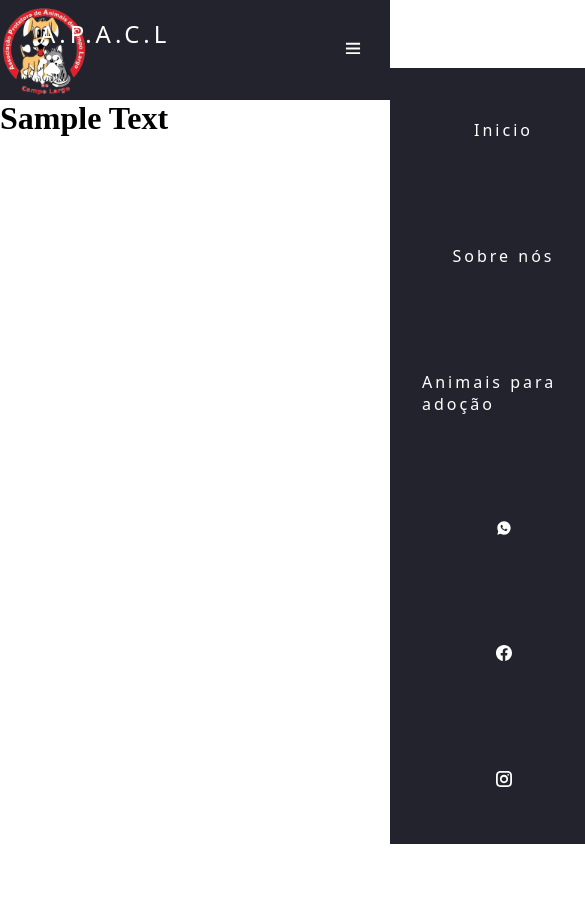
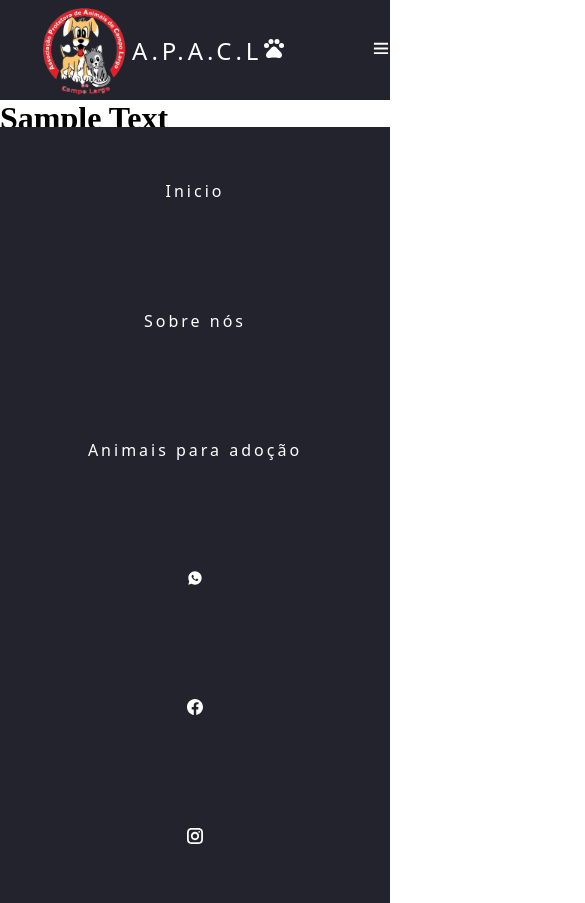
Before and after one commit to Felpasw/Project-a.p.a.c.l, a React (Create React App) app: page / in a window 390 px wide. Shown: the whole page, 585 px wide, since content can reach past the window. Before the commit the page ends 844 px from the top, so only its background shows below. Built offline with nearby package versions, Linux system fonts and the light colour scheme.

Commit message:
adjusting responsiveness on navbar

```diff
--- a/src/presentation/components/Navbar/index.tsx
+++ b/src/presentation/components/Navbar/index.tsx
@@ -6,8 +6,9 @@ import { BsFacebook } from 'react-icons/bs';
 import { GrInstagram } from 'react-icons/gr';
 import { MdOutlinePets } from 'react-icons/md';
 import { TfiMenu } from 'react-icons/tfi'
+import { AiOutlineClose } from 'react-icons/ai'
 import apaclLogoImage from '../../assets/APACL.png';
-
+import { AnimatePresence, motion } from 'framer-motion';
 
 
 const Nav = styled.nav`
@@ -32,6 +33,10 @@ const Li = styled.li`
 const Img = styled.img`
   height: 90px;
   width: auto;
+
+  @media (max-width: 999px) {
+    margin-left: 10%;
+  }
 `;
 
 const Logo = styled.div`
@@ -41,13 +46,13 @@ const Logo = styled.div`
   color: #ffff;
   padding-right: 6ch;
   position: relative;
-  right: 50px;
+  right: auto;
 
 `;
 
-const MobileMenu = styled.div`
+const MobileMenu = styled.b`
   cursor: pointer;
-  opacity: 0;
+  display: none;
   color: #fff;
 
   @media (max-width: 999px) {
@@ -64,46 +69,40 @@ const NavItems = styled.a`
     opacity: 0.7;
   }
   @media (max-width: 999px) {
-    margin left: 0;
+
   }
-`;
-
-const MobileItems = styled.div`
-  width: 32px;
-  height: 2px;
-  background: #fff;
-  margin: 8px;
 `;
 
 const Navlist = styled.ul`
   list-style: none;
   display: flex;
-  @media (max-width: 999px) {
+`;
+
+const NavlistMobile = styled.ul`
+      display: flex;
+      list-style: none;
       position: absolute;
-      top: 8vh;
-      right: 0;
-      width: 50vw;
+      top: 15vh;
+      right: 0px;
+      width: 50vh;
       height: 92vh;
       background-color: #23232e ;
       flex-direction: column;
       align-items: center;
       justify-content: space-around;
-      transform: translate(100%);
-    }
-`;
+      float: right;
+`
+
+
 
 export default function Navbar() {
-  const [isVisable, setIsVisable] = useState(false);
+  const [isVisible, setIsVisible] = useState(true);
+
 
 
   const changeMobileMenuVisibility = (): void => {
-    if (isVisable) {
-      setIsVisable(false)
-      console.log(isVisable)
-    } else {
-      setIsVisable(true)
-      console.log(isVisable)
-    }
+    setIsVisible(!isVisible);
+    console.log(isVisible)
   }
 
 
@@ -115,27 +114,34 @@ export default function Navbar() {
       <header>
         <Nav>
           <Img src={apaclLogoImage} />
-          <Logo>A.P.A.C.L <MdOutlinePets /></Logo>
-          <MobileMenu onClick={changeMobileMenuVisibility}> <TfiMenu style={{ width: "100px" }} />
-            {isVisable &&
+          <Logo> A.P.A.C.L<MdOutlinePets /></Logo>
+          <AnimatePresence>
+            {window.innerWidth < 999 && isVisible && (
+              <><motion.div
+                key="modal"
+                initial={{ opacity: 0 }}
+                animate={{ opacity: 1 }}
+                exit={{ opacity: 0 }} /><NavlistMobile>
+                  <Li><NavItems href="/"> Inicio </NavItems></Li>
+                  <Li><NavItems href="/AboutUs">Sobre nós</NavItems></Li>
+                  <Li><NavItems href="/">Animais para adoção</NavItems></Li>
+                  <Li><NavItems href="/"><RiWhatsappFill /></NavItems></Li>
+                  <Li><NavItems href="facebook.com/SPAdeCampoLargoPR" target={'_blank'}><BsFacebook /></NavItems></Li>
+                  <Li><NavItems href="/"><GrInstagram /></NavItems></Li>
 
-              <MobileItems>Castanha do pará</MobileItems> &&
-              <MobileItems>castanha do CU</MobileItems> &&
-              <MobileItems></MobileItems> &&
-              <MobileItems></MobileItems> &&
-              <MobileItems></MobileItems> &&
-              <MobileItems></MobileItems>
-            }
-          </MobileMenu>
-          <Navlist>
+                </NavlistMobile></>
+            )}
+          </AnimatePresence>
+          {window.innerWidth > 999 && <Navlist>
             <Li><NavItems href="/"> Inicio </NavItems></Li>
             <Li><NavItems href="/AboutUs">Sobre nós</NavItems></Li>
             <Li><NavItems href="/">Animais para adoção</NavItems></Li>
             <Li><NavItems href="/"><RiWhatsappFill /></NavItems></Li>
             <Li><NavItems href="facebook.com/SPAdeCampoLargoPR" target={'_blank'}><BsFacebook /></NavItems></Li>
             <Li><NavItems href="/"><GrInstagram /></NavItems></Li>
+          </Navlist>}
 
-          </Navlist>
+          <MobileMenu onClick={changeMobileMenuVisibility}> <TfiMenu /> </MobileMenu>
         </Nav>
       </header>
       <main></main>
```
